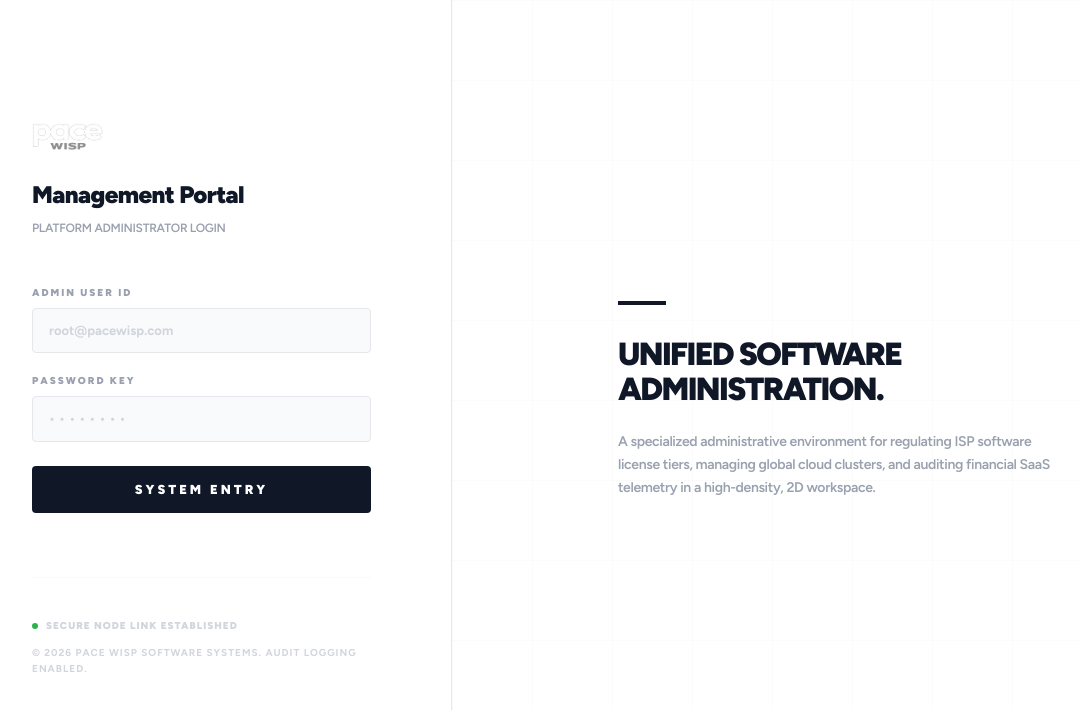
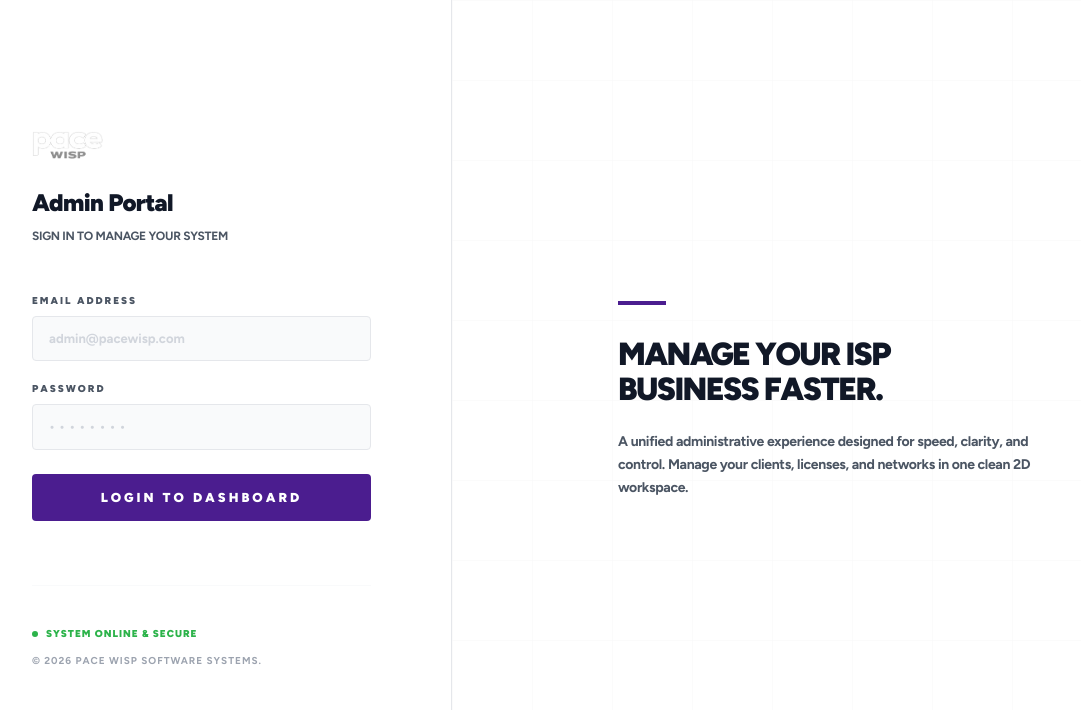
Before and after one commit to dennismutuku2005/pacewebsite, a Next.js app in the folder paceadmin/: page /login in a window 1280 px wide. Shown: the top 710 px of the page, without its empty margins (48-1129 px from the left). Built offline with nearby package versions, Linux system fonts and the light colour scheme.

Commit message:
Auto-update: page.js

```diff
--- a/paceadmin/src/app/login/page.js
+++ b/paceadmin/src/app/login/page.js
@@ -32,24 +32,24 @@ export default function LoginPage() {
                         <div className="flex mb-8">
                             <Image src="/logo.png" alt="Pace Logo" width={90} height={30} className="h-7 w-auto object-contain grayscale" priority />
                         </div>
-                        <h1 className="text-[24px] font-black text-gray-900 leading-none tracking-tight">Management Portal</h1>
-                        <p className="text-[12px] text-gray-400 mt-3 font-semibold tracking-tight uppercase">Platform Administrator Login</p>
+                        <h1 className="text-[24px] font-black text-admin-value leading-none tracking-tight">Admin Portal</h1>
+                        <p className="text-[12px] text-admin-label mt-3 font-bold uppercase tracking-tight">Sign in to manage your system</p>
                     </div>
 
                     <form onSubmit={handleLogin} className="space-y-5">
                         <div>
-                            <label className="block text-[10px] font-black text-gray-400 mb-2 uppercase tracking-[2px]">Admin User ID</label>
+                            <label className="block text-[10px] font-black text-admin-label mb-2 uppercase tracking-[2px]">Email Address</label>
                             <input
                                 type="email"
                                 required
                                 className="w-full px-4 py-3 rounded border border-gray-200 bg-gray-50 focus:bg-white focus:border-pace-purple outline-none transition-all placeholder:text-gray-300 font-bold"
-                                placeholder="root@pacewisp.com"
+                                placeholder="admin@pacewisp.com"
                             />
                         </div>
 
                         <div>
                             <div className="flex justify-between items-center mb-2">
-                                <label className="block text-[10px] font-black text-gray-400 uppercase tracking-[2px]">Password Key</label>
+                                <label className="block text-[10px] font-black text-admin-label uppercase tracking-[2px]">Password</label>
                             </div>
                             <input
                                 type="password"
@@ -62,25 +62,25 @@ export default function LoginPage() {
                         <button
                             type="submit"
                             disabled={isLoading}
-                            className="w-full bg-gray-900 text-white py-3.5 rounded font-black text-[12px] uppercase tracking-[3px] hover:bg-black transition-all active:scale-[0.99] flex items-center justify-center mt-6 shadow-none"
+                            className="w-full bg-pace-purple text-white py-3.5 rounded font-black text-[12px] uppercase tracking-[3px] hover:bg-[#3d1a75] transition-all active:scale-[0.99] flex items-center justify-center mt-6 shadow-none"
                         >
-                            {isLoading ? "Authenticating..." : "System Entry"}
+                            {isLoading ? "Signing in..." : "Login to Dashboard"}
                         </button>
                     </form>
 
                     <div className="mt-16 pt-10 border-t border-gray-50">
-                        <div className="flex items-center gap-2 text-[10px] font-black text-gray-300 mb-3 uppercase tracking-widest">
+                        <div className="flex items-center gap-2 text-[10px] font-black text-pace-green mb-3 uppercase tracking-widest">
                             <div className="w-1.5 h-1.5 rounded-full bg-pace-green" />
-                            <span>Secure Node Link Established</span>
+                            <span>System Online & Secure</span>
                         </div>
-                        <p className="text-[10px] text-gray-300 font-bold leading-relaxed uppercase tracking-widest">
-                            © 2026 Pace WISP Software systems. Audit Logging Enabled.
+                        <p className="text-[10px] text-admin-dim font-bold leading-relaxed uppercase tracking-widest">
+                            © 2026 Pace WISP Software systems.
                         </p>
                     </div>
                 </motion.div>
             </div>
 
-            {/* Hero Side - Content only, no heavy icons */}
+            {/* Hero Side - User Centered */}
             <div className="hidden lg:flex flex-1 bg-white items-center justify-center p-20 relative overflow-hidden">
                 {/* Flat Grid Pattern */}
                 <div className="absolute inset-0 opacity-[0.03] pointer-events-none">
@@ -95,9 +95,9 @@ export default function LoginPage() {
                 </div>
 
                 <div className="max-w-md relative z-10">
-                    <div className="w-12 h-1 bg-gray-900 mb-8"></div>
-                    <h4 className="text-[32px] font-black text-gray-900 leading-[1.1] tracking-tighter mb-6 uppercase">Unified Software <br /> Administration.</h4>
-                    <p className="text-gray-400 text-[14px] font-semibold leading-relaxed tracking-tight">A specialized administrative environment for regulating ISP software license tiers, managing global cloud clusters, and auditing financial SaaS telemetry in a high-density, 2D workspace.</p>
+                    <div className="w-12 h-1 bg-pace-purple mb-8"></div>
+                    <h4 className="text-[32px] font-black text-admin-value leading-[1.1] tracking-tighter mb-6 uppercase">Manage Your ISP <br /> Business Faster.</h4>
+                    <p className="text-admin-label text-[14px] font-bold leading-relaxed tracking-tight">A unified administrative experience designed for speed, clarity, and control. Manage your clients, licenses, and networks in one clean 2D workspace.</p>
                 </div>
             </div>
         </div>
```
